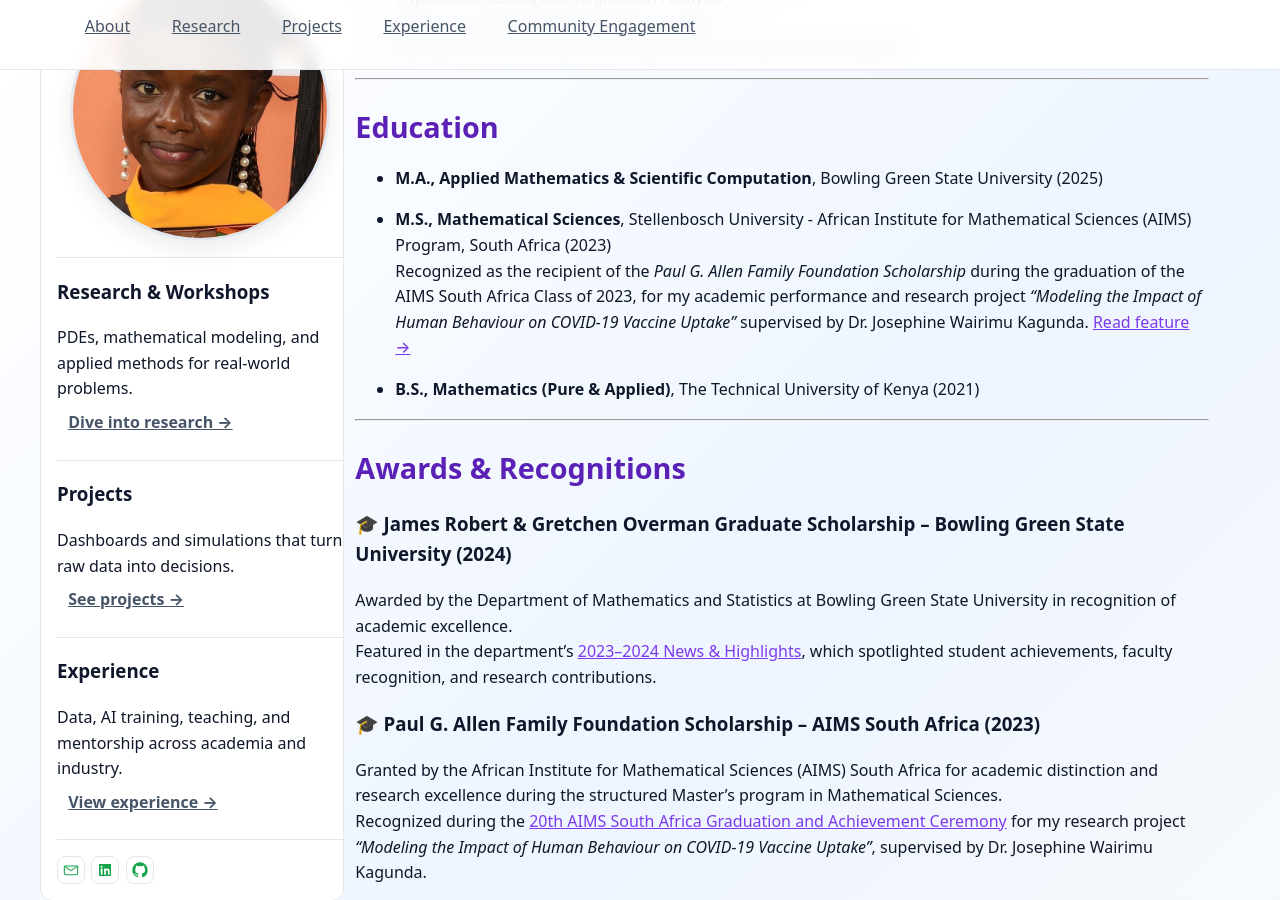
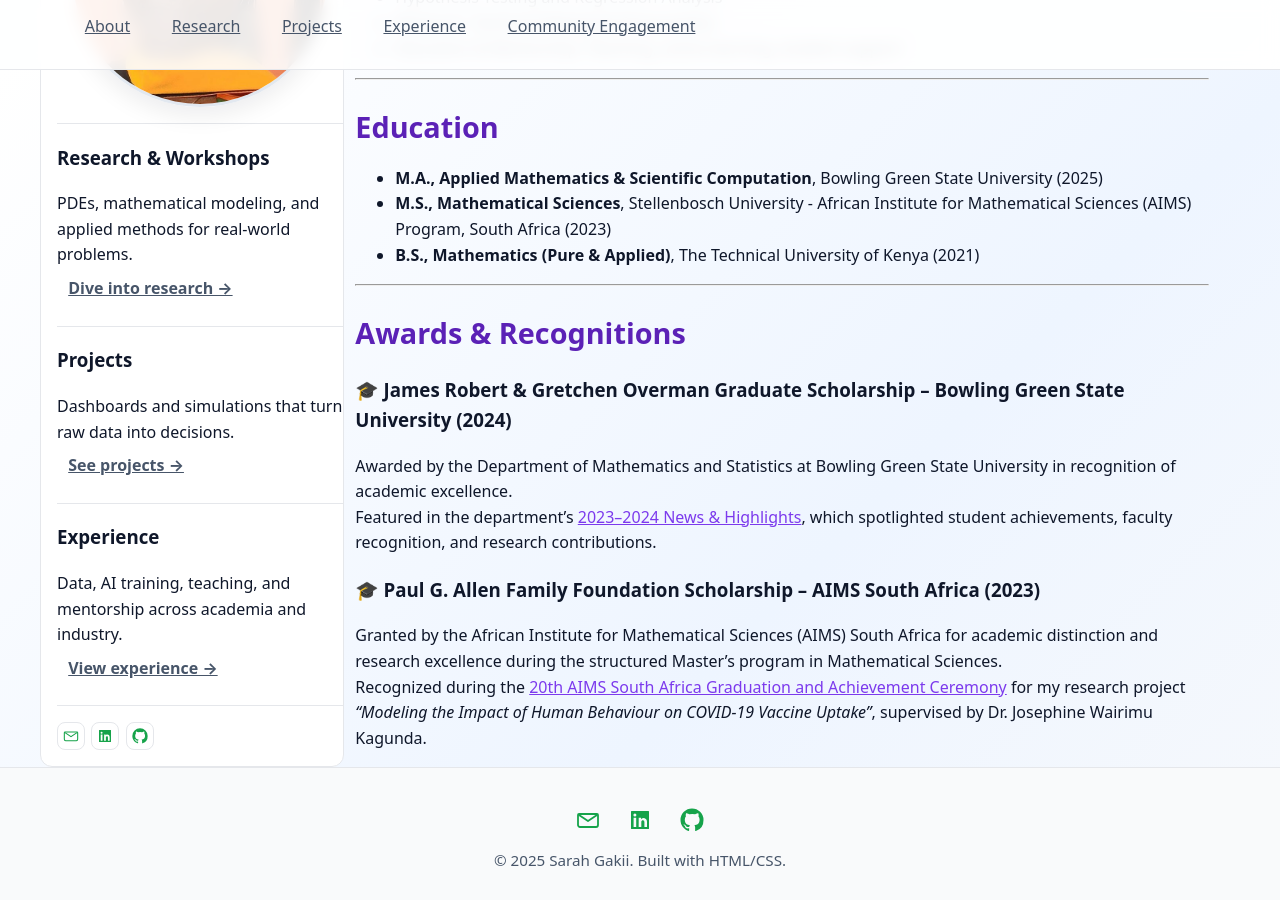
Before and after one commit to SARAH-GAKII/sarah-gakii.github.io, a Jekyll site: the page built from index.md, in a window 1280 px wide and 900 px high, scrolled down 830 px. Built offline with Jekyll 4.4.1, drawn with Linux system fonts in a browser that asks for light colours.

Commit message:
Update education section in index.md
Removed scholarship recognition and related link from education section.

```diff
--- a/index.md
+++ b/index.md
@@ -91,9 +91,6 @@ My work sits at the intersection of research, analytics, and impact. I’ve taug
 ## Education {#education}
 - **M.A., Applied Mathematics & Scientific Computation**, Bowling Green State University (2025)
 - **M.S., Mathematical Sciences**, Stellenbosch University - African Institute for Mathematical Sciences (AIMS) Program, South Africa (2023)
-Recognized as the recipient of the *Paul G. Allen Family Foundation Scholarship* during the graduation of the AIMS South Africa Class of 2023, for my academic performance and research project *“Modeling the Impact of Human Behaviour on COVID-19 Vaccine Uptake”* supervised by Dr. Josephine Wairimu Kagunda.
-[Read feature →](https://aims.ac.za/2023/07/03/aims-south-africa-hosts-its-20th-graduation-and-recognition-of-achievement-ceremony/)
-
 - **B.S., Mathematics (Pure & Applied)**, The Technical University of Kenya (2021)
 
 ---
```
